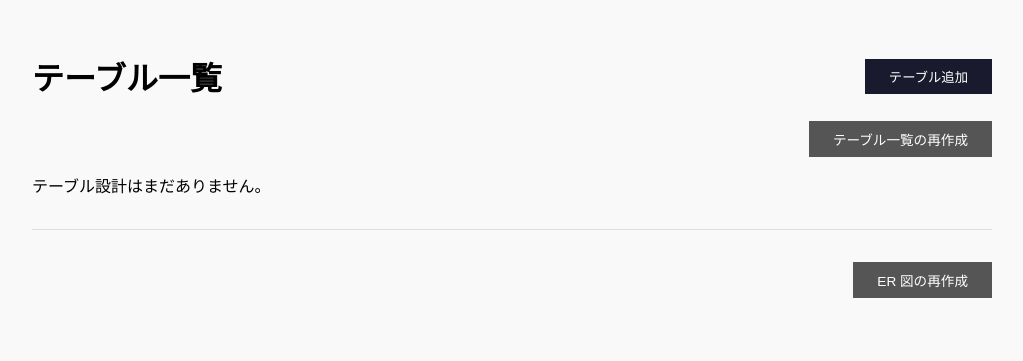
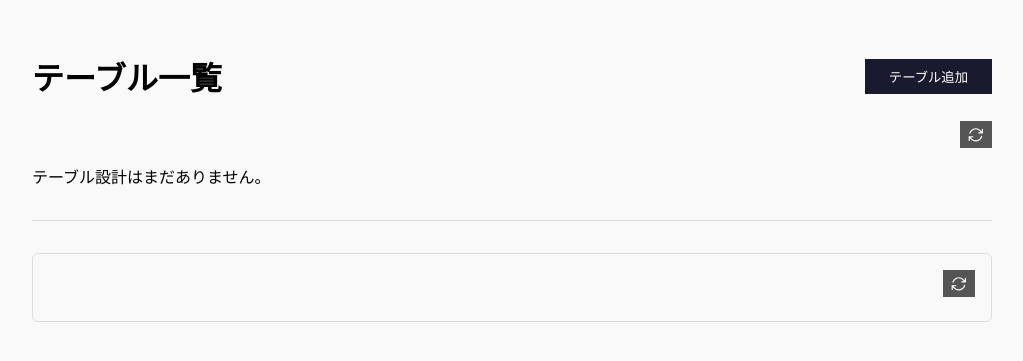
Before and after one commit to YTommy109/sysden, a FastAPI app: page / in a window 1280 px wide. Shown: the part 42-403 px from the top of the page, without its empty margins (128-1151 px from the left). Run offline with FastAPI, Linux system fonts and the light colour scheme.

Commit message:
style: 再作成ボタンを Heroicons リフレッシュアイコンに変更し ER 図エリアに枠線を追加する (#14)
- テーブル一覧・ER 図の再作成ボタンのテキストを Heroicons Arrow Path アイコンに置換
- aria-label と title でアクセシビリティとツールチップを維持
- ER 図エリアに薄い枠線（border: 1px solid #ddd）を追加
- E2E テストのロケーターを aria-label ベースに更新

Co-authored-by: Claude Opus 4.6 <noreply@anthropic.com>

```diff
--- a/templates/index.html
+++ b/templates/index.html
@@ -25,7 +25,11 @@
 <div id="table-list">
   <div style="display:flex; justify-content:flex-end; margin-bottom:0.5rem;">
     <form method="post" action="/api/rebuild-index-tables" style="margin:0;">
-      <button type="submit" style="background:#555; font-size:0.85rem;">テーブル一覧の再作成</button>
+      <button type="submit" aria-label="テーブル一覧の再作成" title="テーブル一覧の再作成" style="background:#555; padding:0.3rem 0.45rem; line-height:0;">
+        <svg xmlns="http://www.w3.org/2000/svg" fill="none" viewBox="0 0 24 24" stroke-width="1.5" stroke="currentColor" style="width:1.1rem; height:1.1rem;">
+          <path stroke-linecap="round" stroke-linejoin="round" d="M16.023 9.348h4.992v-.001M2.985 19.644v-4.992m0 0h4.992m-4.992 0 3.181 3.183a8.25 8.25 0 0 0 13.803-3.7M4.031 9.865a8.25 8.25 0 0 1 13.803-3.7l3.181 3.182M21.015 4.356v4.992" />
+        </svg>
+      </button>
     </form>
   </div>
   {% if tables %}
@@ -56,10 +60,14 @@
 
 <hr style="margin:2rem 0; border:none; border-top:1px solid #ddd;">
 
-<div id="er-diagram">
+<div id="er-diagram" style="border:1px solid #ddd; border-radius:6px; padding:1rem;">
   <div style="display:flex; justify-content:flex-end; margin-bottom:0.5rem;">
     <form method="post" action="/api/rebuild-er-diagram" style="margin:0;">
-      <button type="submit" style="background:#555; font-size:0.85rem;">ER 図の再作成</button>
+      <button type="submit" aria-label="ER 図の再作成" title="ER 図の再作成" style="background:#555; padding:0.3rem 0.45rem; line-height:0;">
+        <svg xmlns="http://www.w3.org/2000/svg" fill="none" viewBox="0 0 24 24" stroke-width="1.5" stroke="currentColor" style="width:1.1rem; height:1.1rem;">
+          <path stroke-linecap="round" stroke-linejoin="round" d="M16.023 9.348h4.992v-.001M2.985 19.644v-4.992m0 0h4.992m-4.992 0 3.181 3.183a8.25 8.25 0 0 0 13.803-3.7M4.031 9.865a8.25 8.25 0 0 1 13.803-3.7l3.181 3.182M21.015 4.356v4.992" />
+        </svg>
+      </button>
     </form>
   </div>
   {% if er_diagram %}
```
Also changed, not shown: tests/e2e/test_index_page.py (+5 -5 lines).
